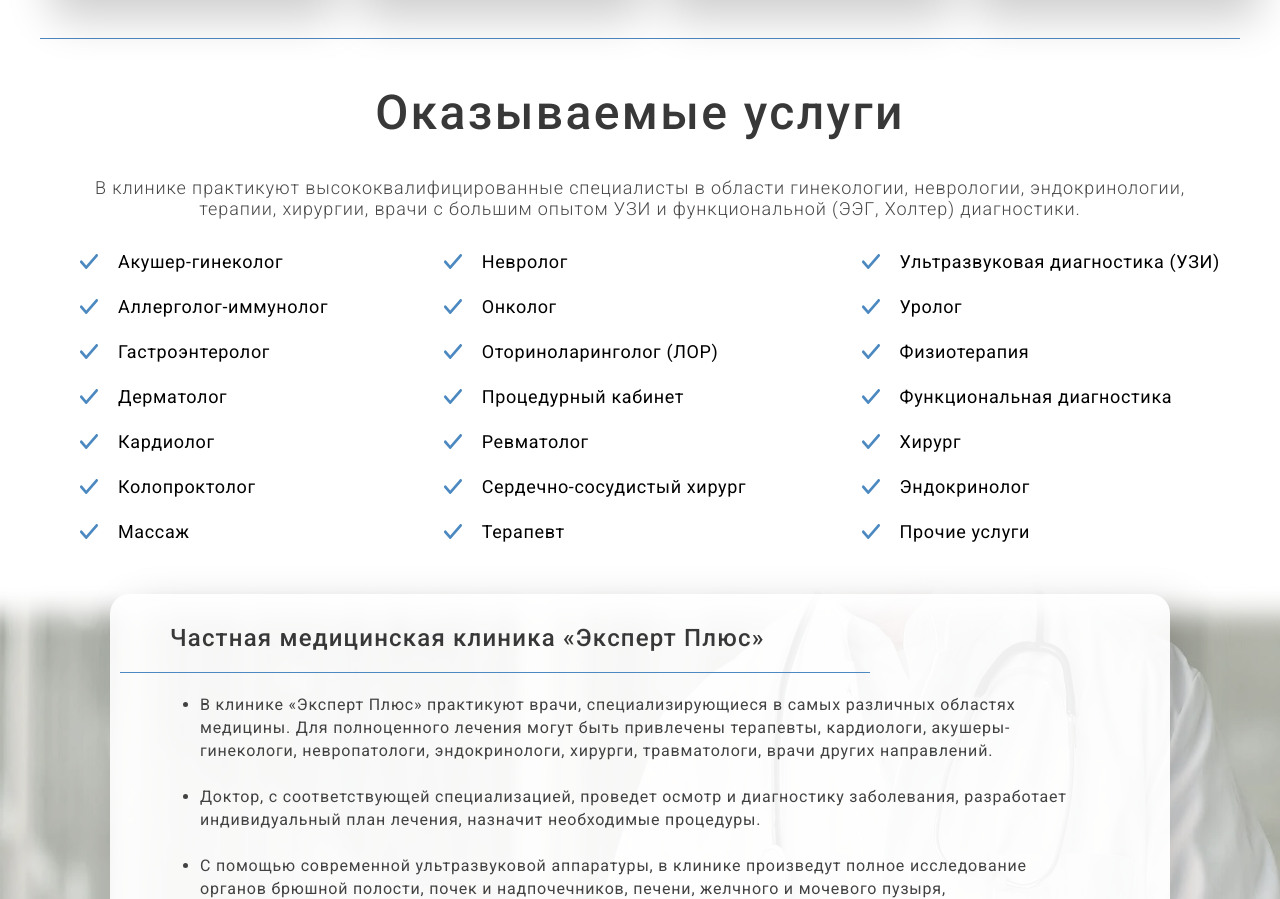
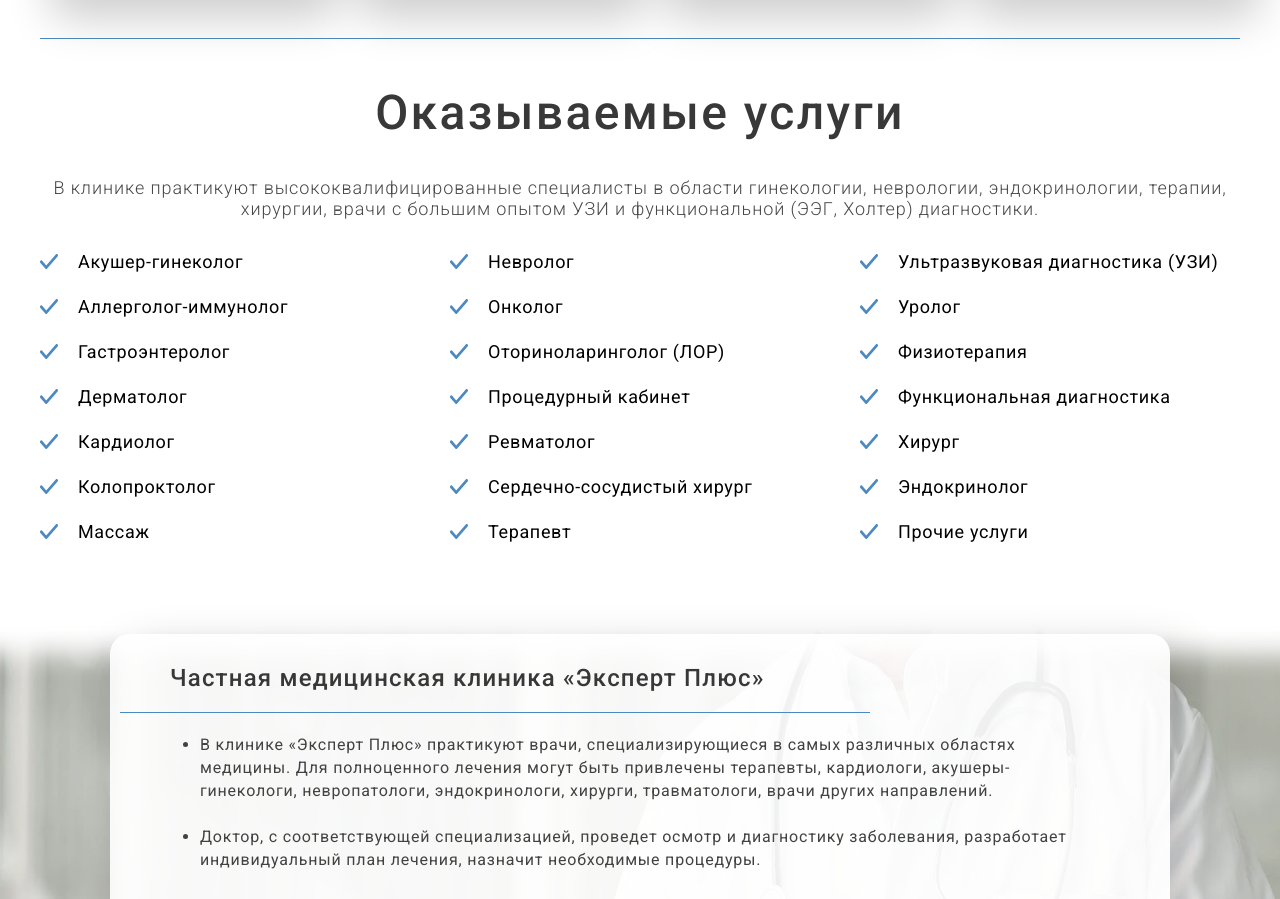
Before and after one commit to CanUFeelMyHeart/expertPlus, a React (Create React App) app: page / in a window 1280 px wide. Shown: the part 1345-2244 px from the top of the page. Built offline with nearby package versions, Linux system fonts and the light colour scheme; the HTML template or start-up script is replaced by a standard one.

Commit message:
refactor
refactor services section

```diff
--- a/src/components/ServicesComponent/ServicesColumnComponent/ServicesColumnComponent.css
+++ /dev/null
@@ -1,30 +0,0 @@
-.servicesColumnComponent {
-    display: flex;
-    flex-direction: column;
-    align-items: flex-start;
-}
-
-.servicesColumnComponent__serviceButton {
-    display: flex;
-    flex-direction: row;
-    align-items: center;
-    font-family: "Roboto";
-    font-style: normal;
-    font-weight: 400;
-    line-height: 21px;
-    letter-spacing: 0.04em;
-    text-align: left;
-    padding: 12px 0px;
-    background-color: transparent;
-    cursor: pointer;
-}
-
-.servicesColumnComponent_arrow {
-    margin-right: 20px;
-}
-
-.servicesColumnComponent__service:hover {
-color: #000000;
-transition: .2s;
-transform: scale(1.02);
-}
--- a/src/components/ServicesComponent/ServicesColumnComponent/ServicesColumnComponent.jsx
+++ /dev/null
@@ -1,31 +0,0 @@
-import React from "react";
-import { useNavigate } from "react-router-dom";
-import availableServiceArrow from "../../../img/availableServiceArrow.svg";
-import "./ServicesColumnComponent.css";
-
-export const ServicesColumnComponent = (props) => {
-    const navigate = useNavigate();
-
-    function handleClick(ref) {
-        navigate(ref);
-    }
-
-    return (
-        <div className="servicesColumnComponent">
-            {props.services.map((service, index) => (
-                <button
-                    key={index}
-                    className="servicesColumnComponent__serviceButton"
-                    onClick={() => handleClick(service.ref)}
-                >
-                    <img
-                        src={availableServiceArrow}
-                        className="servicesColumnComponent_arrow"
-                        alt="servicesColumnComponent_arrow"
-                    ></img>
-                    <h3 className="servicesColumnComponent__service">{service.name}</h3>
-                </button>
-            ))}
-        </div>
-    );
-};
--- a/src/components/ServicesComponent/ServicesColumnsText/ServicesColumnOne.jsx
+++ /dev/null
@@ -1,30 +0,0 @@
-export const services1 = [
-    {
-        name: "Акушер-гинеколог",
-        ref: "/services/ginekolog",
-    },
-    {
-        name: "Аллерголог-иммунолог",
-        ref: "/services/allergolog-immunolog",
-    },
-    {
-        name: "Гастроэнтеролог",
-        ref: "/services/gastroenterolog",
-    },
-    {
-        name: "Дерматолог",
-        ref: "/services/dermatolog",
-    },
-    {
-        name: "Кардиолог",
-        ref: "/services/kardiolog",
-    },
-    {
-        name: "Колопроктолог",
-        ref: "/services/koloproktolog",
-    },
-    {
-        name: "Массаж",
-        ref: "/services/massage",
-    },
-];
--- a/src/components/ServicesComponent/ServicesColumnsText/ServicesColumnThree.jsx
+++ /dev/null
@@ -1,34 +0,0 @@
-export const services3 = [
-    // {
-    //     name: "Травматолог-ортопед",
-    //     ref: "/services/travmatolog-ortoped",
-    // },
-    {
-        name: "Ультразвуковая диагностика (УЗИ)",
-        ref: "/services/ultrazvukovaya-diagnostika",
-    },
-    {
-        name: "Уролог",
-        ref: "/services/urolog",
-    },
-    {
-        name: "Физиотерапия",
-        ref: "/services/fizioterapiya",
-    },
-    {
-        name: "Функциональная диагностика",
-        ref: "/services/funkczionalnaya-diagnostika",
-    },
-    {
-        name: "Хирург",
-        ref: "/services/xirurg",
-    },
-    {
-        name: "Эндокринолог",
-        ref: "/services/endokrinolog",
-    },
-    {
-        name: "Прочие услуги",
-        ref: "/services/prochie-uslugi",
-    }
-];
--- a/src/components/ServicesComponent/ServicesColumnsText/ServicesColumnTwo.jsx
+++ /dev/null
@@ -1,38 +0,0 @@
-export const services2 = [
-    {
-        name: "Невролог",
-        ref: "/services/nevrolog",
-    },
-    {
-        name: "Онколог",
-        ref: "/services/onkolog",
-    },
-    {
-        name: "Оториноларинголог (ЛОР)",
-        ref: "/services/otorinolaringolog",
-    },
-    {
-        name: "Процедурный кабинет",
-        ref: "/services/proczedurnyij-kabinet",
-    },
-    // {
-    //     name: "Психолог",
-    //     ref: "/services/psikholog",
-    // },
-    // {
-    //     name: "Пульмонолог",
-    //     ref: "/services/pulmonolog",
-    // },
-    {
-        name: "Ревматолог",
-        ref: "/services/revmatolog",
-    },
-    {
-        name: "Сердечно-сосудистый хирург",
-        ref: "/services/serdechno-sosudistiy-hirurg",
-    },
-    {
-        name: "Терапевт",
-        ref: "/services/terapevt",
-    },
-];
--- a/src/components/ServicesComponent/ServicesComponent.css
+++ b/src/components/ServicesComponent/ServicesComponent.css
@@ -1,9 +1,3 @@
-.servicesBlock {
-  max-width: 1160px;
-  margin: 0 auto;
-  margin-bottom: 20px;
-}
-
 .servicesBlock__header {
   font-family: "Roboto";
   font-style: normal;
@@ -27,12 +21,44 @@
 }
 
 .servicesBlock__availableServices {
+  display: grid;
+  grid-template-columns: repeat(3, 1fr);
+  column-gap: 30px;
+  justify-content: space-between;
+  margin-top: 20px;
+}
+
+.servicesColumnComponent {
+  display: flex;
+  flex-direction: column;
+  align-items: flex-start;
+}
+
+.servicesColumnComponent__serviceButton {
   display: flex;
   flex-direction: row;
-  justify-content: space-between;
-  margin-top: 20px;
-  margin-left: 20px;
+  align-items: center;
+  font-family: "Roboto";
+  font-style: normal;
+  font-weight: 400;
+  line-height: 21px;
+  letter-spacing: 0.04em;
+  text-align: left;
+  padding: 12px 0px;
+  background-color: transparent;
+  cursor: pointer;
 }
+
+.servicesColumnComponent_arrow {
+  margin-right: 20px;
+}
+
+.servicesColumnComponent__service:hover {
+color: #000000;
+transition: .2s;
+transform: scale(1.02);
+}
+
 
 @media (max-width: 992px) {
   .servicesBlock {
--- a/src/components/ServicesComponent/ServicesComponent.jsx
+++ b/src/components/ServicesComponent/ServicesComponent.jsx
@@ -1,25 +1,53 @@
 import React from "react";
-import { ServicesColumnComponent as Column } from "./ServicesColumnComponent/ServicesColumnComponent";
-import { services1 } from "./ServicesColumnsText/ServicesColumnOne";
-import { services2 } from "./ServicesColumnsText/ServicesColumnTwo";
-import { services3 } from "./ServicesColumnsText/ServicesColumnThree";
+import { useNavigate } from "react-router-dom";
+import availableServiceArrow from "img/availableServiceArrow.svg";
+import mainPageServicesData from "data/servicesData.json"
 import "./ServicesComponent.css";
 
 export const ServicesComponent = () => {
+   const navigate = useNavigate();
+
+   const setGridPosition = (index, items) => {
+      const columnCount = items.length / 3;
+      const column = Math.floor(index / columnCount) + 1;
+      const row = (index % columnCount) + 1;
+      return {
+         gridColumn: column,
+         gridRow: row,
+      };
+   };
+
+   function handleClick(ref) {
+      navigate(ref);
+   }
+
    return (
-            <div className="servicesBlock">
+      <div className="servicesBlock container section">
          <h2 className="servicesBlock__header">Оказываемые услуги</h2>
          <h3 className="servicesBlock__description">
-                    В клинике практикуют высококвалифицированные специалисты в
-                    области гинекологии, неврологии, эндокринологии, терапии,
-                    хирургии, врачи с большим опытом
-                    УЗИ и функциональной (ЭЭГ, Холтер) диагностики.
+            В клинике практикуют высококвалифицированные специалисты в области
+            гинекологии, неврологии, эндокринологии, терапии, хирургии, врачи с
+            большим опытом УЗИ и функциональной (ЭЭГ, Холтер) диагностики.
          </h3>
 
          <div className="servicesBlock__availableServices">
-                    <Column services={services1} />
-                    <Column services={services2} />
-                    <Column services={services3} />
+            {mainPageServicesData.map((service, index) => (
+               <button
+                  key={index}
+                  className="servicesColumnComponent__serviceButton"
+                  onClick={() => handleClick(service.ref)}
+                  style={setGridPosition(index, mainPageServicesData)}
+               >
+                  <img
+                     src={availableServiceArrow}
+                     className="servicesColumnComponent_arrow"
+                     alt="servicesColumnComponent_arrow"
+                  ></img>
+                  <h3 className="servicesColumnComponent__service">
+                     {service.name}
+                  </h3>
+               </button>
+            ))}
          </div>
       </div>
    );
--- /dev/null
+++ b/src/data/servicesData.json
@@ -0,0 +1,86 @@
+[
+    {
+        "name": "Акушер-гинеколог",
+        "ref": "/services/ginekolog"
+    },
+    {
+        "name": "Аллерголог-иммунолог",
+        "ref": "/services/allergolog-immunolog"
+    },
+    {
+        "name": "Гастроэнтеролог",
+        "ref": "/services/gastroenterolog"
+    },
+    {
+        "name": "Дерматолог",
+        "ref": "/services/dermatolog"
+    },
+    {
+        "name": "Кардиолог",
+        "ref": "/services/kardiolog"
+    },
+    {
+        "name": "Колопроктолог",
+        "ref": "/services/koloproktolog"
+    },
+    {
+        "name": "Массаж",
+        "ref": "/services/massage"
+    },
+    {
+        "name": "Невролог",
+        "ref": "/services/nevrolog"
+    },
+    {
+        "name": "Онколог",
+        "ref": "/services/onkolog"
+    },
+    {
+        "name": "Оториноларинголог (ЛОР)",
+        "ref": "/services/otorinolaringolog"
+    },
+    {
+        "name": "Процедурный кабинет",
+        "ref": "/services/proczedurnyij-kabinet"
+    },
+    {
+        "name": "Ревматолог",
+        "ref": "/services/revmatolog"
+    },
+    {
+        "name": "Сердечно-сосудистый хирург",
+        "ref": "/services/serdechno-sosudistiy-hirurg"
+    },
+    {
+        "name": "Терапевт",
+        "ref": "/services/terapevt"
+    },
+    {
+        "name": "Ультразвуковая диагностика (УЗИ)",
+        "ref": "/services/ultrazvukovaya-diagnostika"
+    },
+    {
+        "name": "Уролог",
+        "ref": "/services/urolog"
+    },
+    {
+        "name": "Физиотерапия",
+        "ref": "/services/fizioterapiya"
+    },
+    {
+        "name": "Функциональная диагностика",
+        "ref": "/services/funkczionalnaya-diagnostika"
+    },
+    {
+        "name": "Хирург",
+        "ref": "/services/xirurg"
+    },
+    {
+        "name": "Эндокринолог",
+        "ref": "/services/endokrinolog"
+    },
+    {
+        "name": "Прочие услуги",
+        "ref": "/services/prochie-uslugi"
+    }
+]
```
Lines whose indentation alone changed are shown as unchanged.
